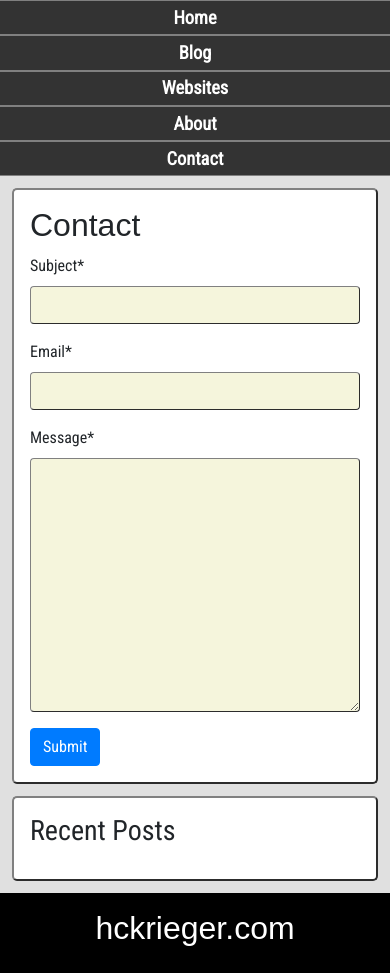
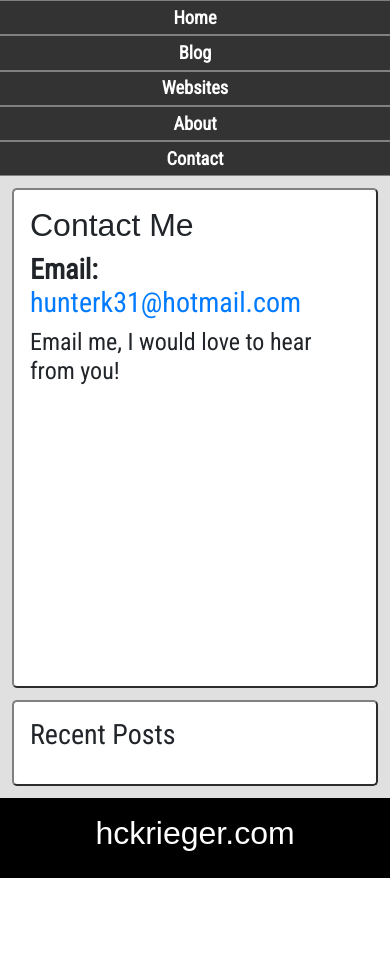
Before and after one commit to hckscripter6/hckrieger, a Django app: page /contact/ in a window 390 px wide. Shown: the part 70-1043 px from the top of the page. After the commit the page ends 948 px from the top, so only its background shows below. Run offline with Django 3.2, Linux system fonts and the light colour scheme; data that the repository does not hold is empty; some libraries are stand-ins or nearby versions; some web fonts are replaced.

Commit message:
finishing touches before upload

```diff
--- a/blog/static/blog/stylesheet.css
+++ b/blog/static/blog/stylesheet.css
@@ -139,7 +139,13 @@
         margin-top: 0;
     }
 
+    #post-list h4 {
+        font-size: 1.25em;
+    }
 
+    #post-list h5 {
+        font-size: 1.15em;
+    }
 }
 
 @media only screen and (max-width: 900px) {
--- a/contact/templates/contact/contact.html
+++ b/contact/templates/contact/contact.html
@@ -13,14 +13,10 @@
 {% endblock styles %}
 
 {% block content %}
-<section id="contact_page" class="wrapper">
-    <h2>Contact</h2>
-
-    <form method="post">
-     {% csrf_token %}
-     {{ form | crispy }}
-     <button class="btn btn-md btn-primary">Submit</button>
-    </form>
+<section id="contact_page" class="wrapper" style="height: 500px;">
+	<h2>Contact Me</h2>
+	<h3><strong>Email: </strong><a href="mailto:hunterk31@hotmail.com" target="_top">hunterk31@hotmail.com</a></h3>
+    <h4>Email me, I would love to hear from you!</h4>
 
 </section>
 
--- a/hckrieger/static/hckrieger/stylesheet.css
+++ b/hckrieger/static/hckrieger/stylesheet.css
@@ -29,7 +29,7 @@
 }
 
 p, li {
-    font-size: 1.05em;
+    font-size: 1.1em;
 }
 
 #jumbotron,
--- a/hckrieger/templates/hckrieger/index.html
+++ b/hckrieger/templates/hckrieger/index.html
@@ -14,7 +14,7 @@
       <section id="about">
         <h2>Hunter Krieger has....</h2>
         <ul>
-            <li>...utilized web technologies to build professional looking websites</li>
+            <li>...utilized web technologies to build professional websites</li>
             <li>...written many blog posts about psychology, economics, technology, culture etc.</li>
             <li>...managed to survive in his mortal form on the planet earth for 26 years and counting</li>
         </ul>
```
